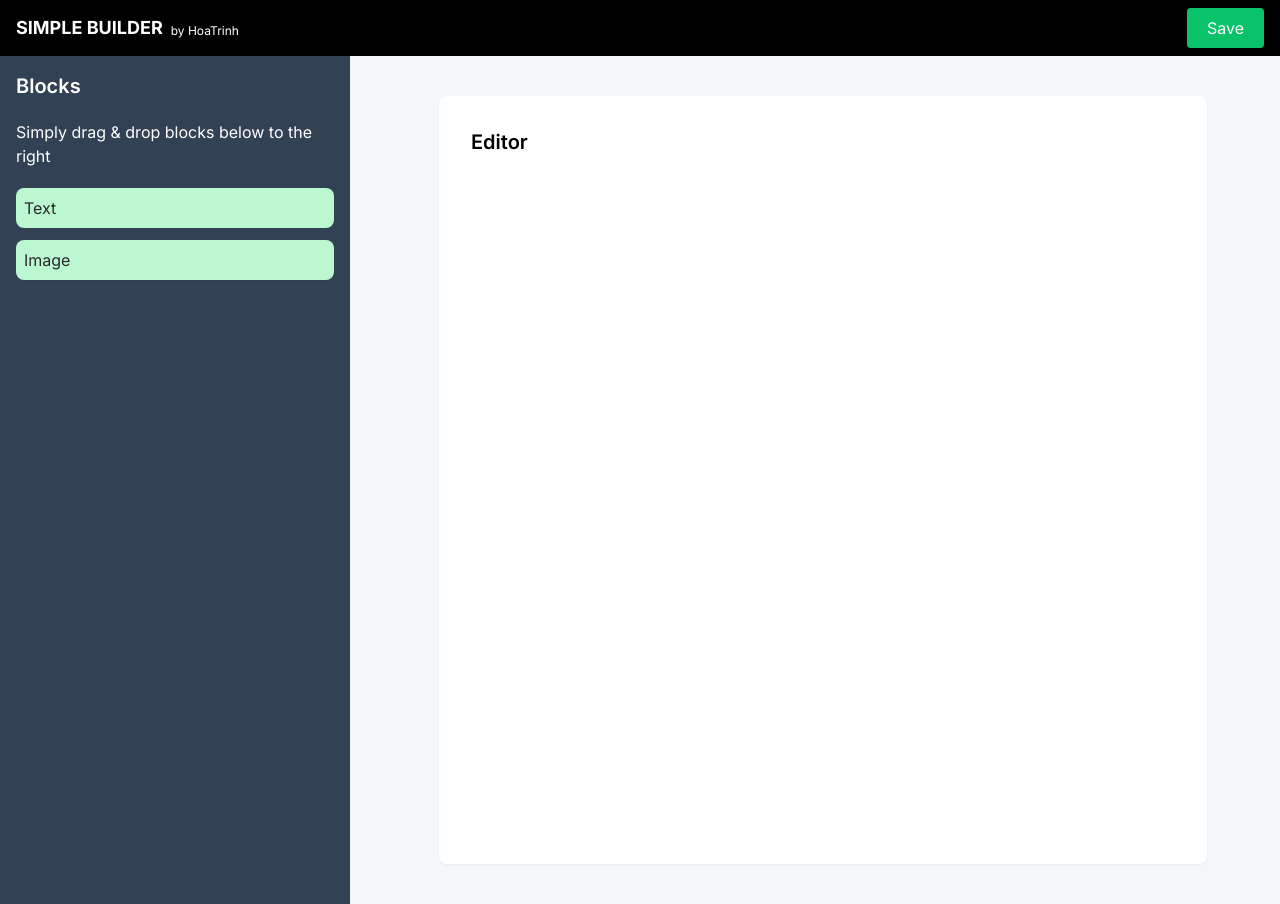
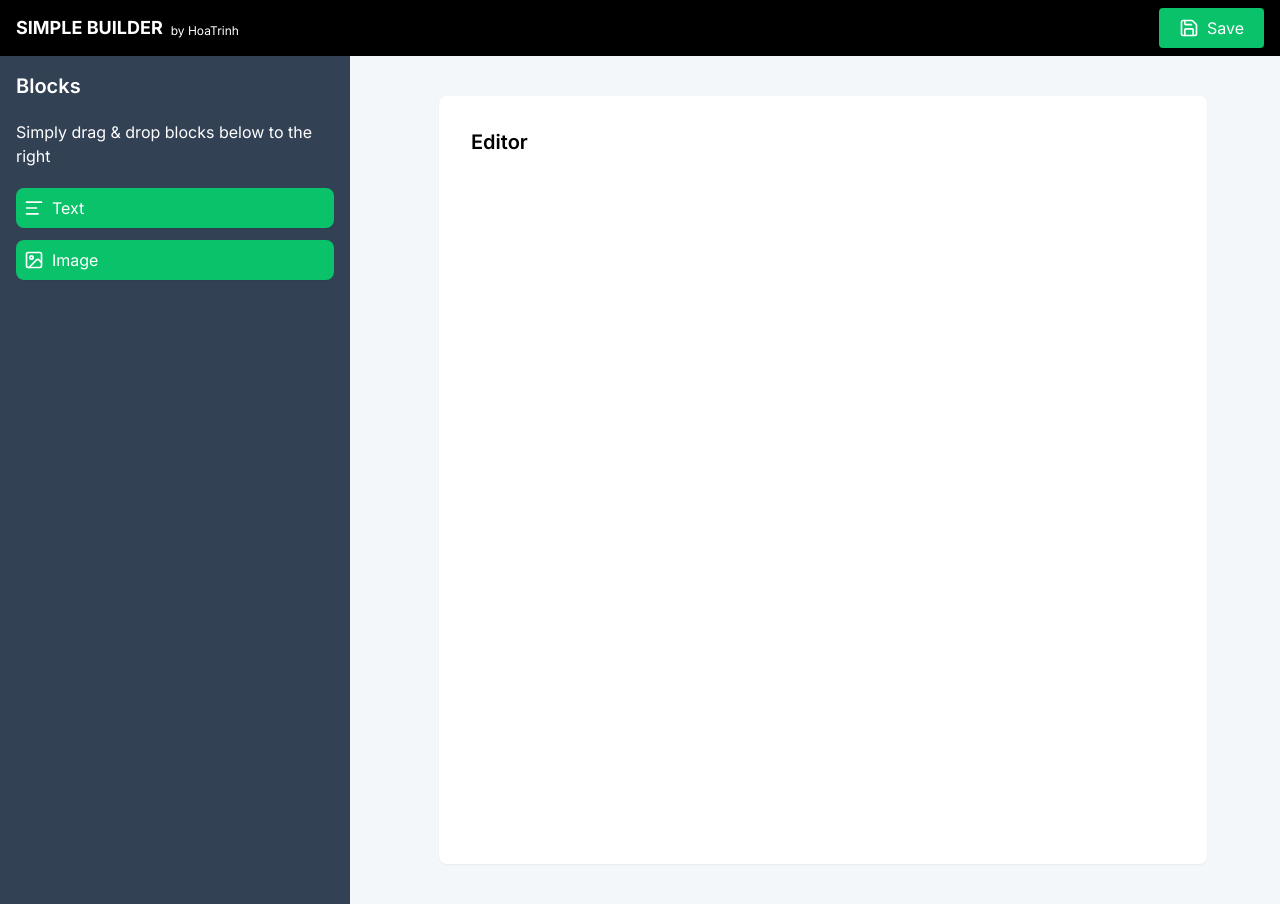
Before and after one commit to mrth2/mailerlite-simple-builder, a Vue app: page / in a window 1280 px wide. Built offline with nearby package versions, Linux system fonts and the light colour scheme.

Commit message:
apply lucid icon to header, side menu & modal close

```diff
--- a/src/components/editor/HeaderMenu.vue
+++ b/src/components/editor/HeaderMenu.vue
@@ -2,6 +2,7 @@
 import { useEditorStore } from "@/stores";
 import Button from "../core/Button.vue";
 import { ref } from "vue";
+import { Save } from "lucide-vue-next";
 
 const EditorStore = useEditorStore();
 
@@ -20,7 +21,12 @@ function onSave() {
   <header class="header-menu">
     <div class="text-lg font-bold uppercase">Simple Builder</div>
     <p class="text-xs mt-1.5 mr-auto">by HoaTrinh</p>
-    <Button @click="onSave">
+    <Button
+      :disabled="isSaving"
+      @click="onSave"
+      class="flex items-center gap-2"
+    >
+      <Save class="w-5 h-5" />
       {{ isSaving ? "Saving..." : "Save" }}
     </Button>
   </header>
--- a/src/components/editor/ModalPickImage.vue
+++ b/src/components/editor/ModalPickImage.vue
@@ -1,4 +1,5 @@
 <script setup lang="ts">
+import { X } from "lucide-vue-next";
 defineEmits<{
   (event: "close"): void;
   (event: "select", image: string): void;
@@ -18,7 +19,10 @@ const availableImages = [
     <div class="modal-container">
       <div class="modal-header">
         <h2 class="text-xl">Select an Image to continue</h2>
-        <button class="modal-close-button" @click="$emit('close')">&times;</button>
+        <X
+          class="modal-close-button cursor-pointer w-6 h-6"
+          @click="$emit('close')"
+        />
       </div>
       <div class="image-grid">
         <img
--- a/src/components/editor/SideMenu.vue
+++ b/src/components/editor/SideMenu.vue
@@ -1,4 +1,5 @@
 <script setup lang="ts">
+import { Text, Image } from "lucide-vue-next";
 import { useEditorStore } from "@/stores";
 import type { IEditorBlock } from "@/types";
 
@@ -17,9 +18,11 @@ function onStartDragBlock(event: DragEvent, blockType: IEditorBlock["type"]) {
     <p>Simply drag & drop blocks below to the right</p>
     <ul class="ui-blocks">
       <li draggable="true" @dragstart="onStartDragBlock($event, 'text')">
+        <Text class="w-5 h-5" />
         Text
       </li>
       <li draggable="true" @dragstart="onStartDragBlock($event, 'image')">
+        <Image class="w-5 h-5" />
         Image
       </li>
     </ul>
@@ -32,7 +35,8 @@ function onStartDragBlock(event: DragEvent, blockType: IEditorBlock["type"]) {
   ul.ui-blocks {
     @apply flex flex-col gap-3;
     li {
-      @apply bg-green-200 p-2 rounded-lg shadow-sm text-primary cursor-move;
+      @apply bg-accent text-white p-2 rounded-lg shadow-sm cursor-move;
+      @apply flex gap-2 items-center;
     }
   }
 }
```
